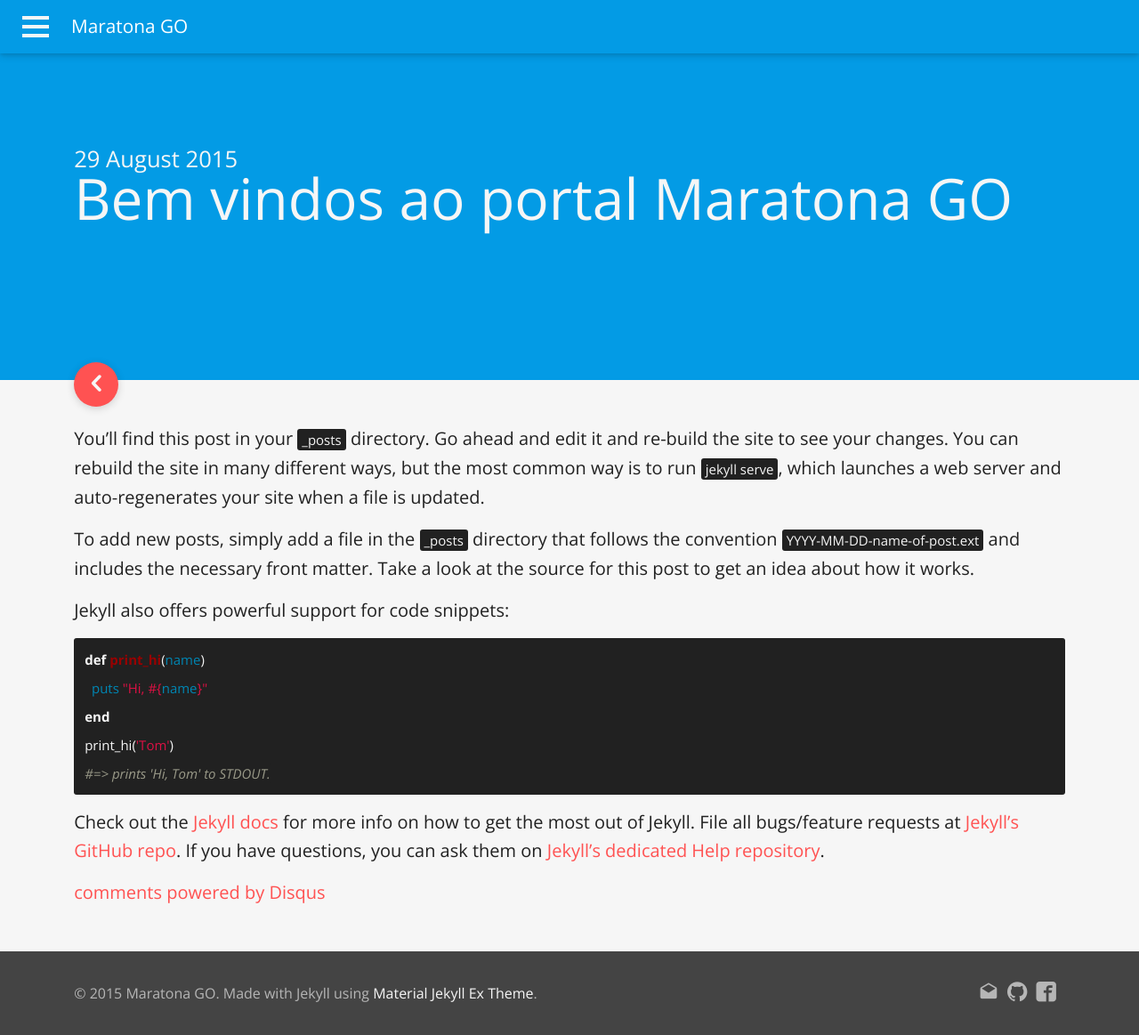
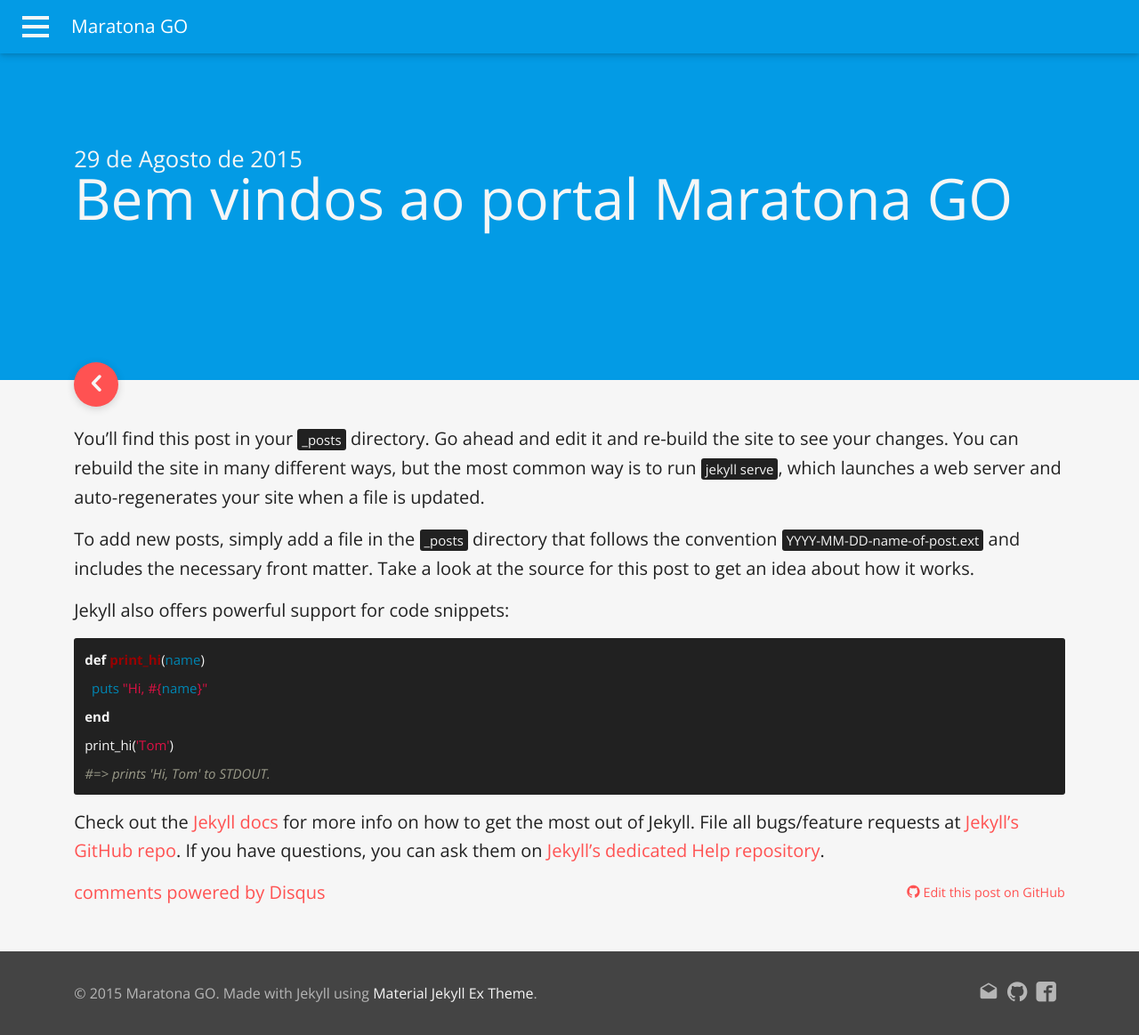
Before and after one commit to maratonago/maratonago.github.io, a Jekyll site: the page built from _posts/2015-08-29-lancamento-portal-maratonago.md, in a window 1280 px wide and 1163 px high. Shown: the whole window at 89% size. Built offline with Jekyll 4.4.1, drawn with Linux system fonts in a browser that asks for light colours; nearby versions of some CDN libraries; some web fonts are replaced; comment, search, counter and statistics services are not loaded.

Commit message:
changes permalink style, adds edit on github option for posts, displays date on potuguese

```diff
--- a/_assets/_sass/_layout.scss
+++ b/_assets/_sass/_layout.scss
@@ -49,6 +49,11 @@
   }
 }
 
+  .gh-edit {
+    float: right!important;
+    font-size: 0.9rem;
+  }
+
 /**
 * Site header
 */
@@ -58,6 +63,8 @@
   position: relative;
   padding-top: 13%;
   padding-bottom: 18%;
+
+
   a {
     font-size: 26px;
     line-height: 56px;
--- a/_config.yml
+++ b/_config.yml
@@ -32,8 +32,8 @@
     #gravatar:
     email: paulocezar.ufg@gmail.com
     #web: http://paulocezar.github.io
-    github: http://github.com/OnlySomeDood
-    #bio: I am a geek who likes to blog.
+    github: http://github.com/paulocezar
+    #bio:
 
 # Build settings
 markdown: kramdown
@@ -41,7 +41,7 @@
 exculde: ['.sass_cache', 'README.md']
 sass:
   sass_dir: '_assets/_sass'
-permalink: pretty
+permalink: /:title
 
 # Defaults
 defaults:
--- a/_includes/header.html
+++ b/_includes/header.html
@@ -2,7 +2,28 @@
 <div class="content-wrap">
 <header>
   <div class="wrapper">
-    {% if page.path contains '_posts' %}<p class="post-meta">{{ page.date | date: '%-d %B %Y' }}</p>{% else if page.sub %}<p>{{ site.sub }}</p>{% else %}<p>{{ site.description }}</p>{% endif %}
+    {% if page.path contains '_posts' %}
+
+    <p class="post-meta">
+      {% assign m = page.date | date: "%-m" %}
+      {{ page.date | date: "%-d" }} de
+            {% case m %}
+                {% when '1' %}Janeiro
+                {% when '2' %}Fevereiro
+                {% when '3' %}Março
+                {% when '4' %}Abril
+                {% when '5' %}Maio
+                {% when '6' %}Junho
+                {% when '7' %}Julho
+                {% when '8' %}Agosto
+                {% when '9' %}Setembro
+                {% when '10' %}Outubro
+                {% when '11' %}Novembro
+                {% when '12' %}Dezembro
+            {% endcase %}
+          de {{ page.date | date: "%Y" }}
+        </p>
+    {% else if page.sub %}<p>{{ site.sub }}</p>{% else %}<p>{{ site.description }}</p>{% endif %}
     {% if page.title %}{% if page.link %}<a class="linked-post" href="{{ page.link }}">{% endif %}<h1>{% if page.link %}<span class="icon-call-made"></span>{% endif %}{{ page.title }}</h1>{% if page.link %}</a>{% endif %}{% else %}<h1>{{ site.title }}</h1>{% endif %}
   </div>
 </header>
@@ -18,5 +39,5 @@
       {% assign pages = site.pages | sort:"url" %}
       {% for p in pages order:ascending %}{% if p.is_in_nav == true %}<li><a {% if p.url == page.url %}class="active"{% endif %} href="{{ site.baseurl }}{{ p.url }}">{{ p.title }}</a></li>
       {% endif %}{% endfor %}
-    </ul>
+    </li></ul>
   </nav>
--- a/_layouts/post.html
+++ b/_layouts/post.html
@@ -1,6 +1,8 @@
 ---
 layout: default
 ---
+
+
 
 {{ content }}
 <!-- TODO - decidir se coloca ou nao informação sobre autor..
@@ -12,6 +14,11 @@
 		<span class="author">{{ author.display_name }}</span>
 	</div>
 -->
+
+  <p class='gh-edit'>
+    <a href="//github.com/{{ site.github_username }}/{{ site.github_username }}.github.io/blob/master/{{ page.path }}" target="_blank"><i class="icon-github"></i>&nbsp;Edit this post on GitHub</a>
+  </p>
+
 {% include disqus.html%}
 <div id="post-nav" class="clearfix">
   {% if page.previous.url %}
```
Also changed, not shown: _pages/about.md (+1 -1 lines), _pages/archive.md (+1 -1 lines).
